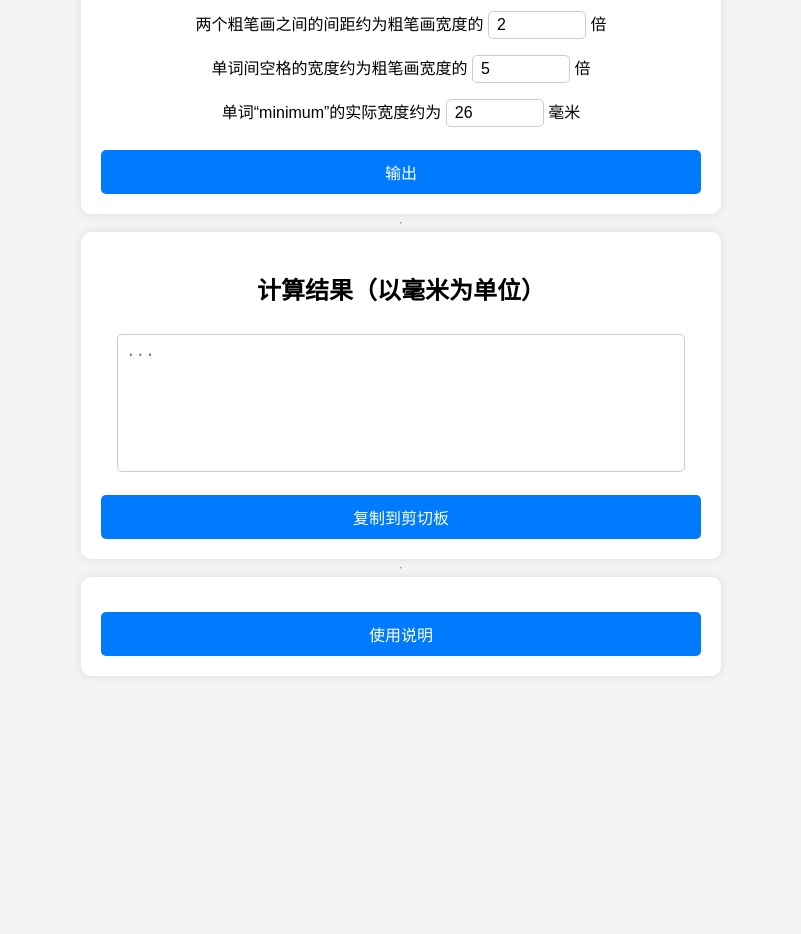
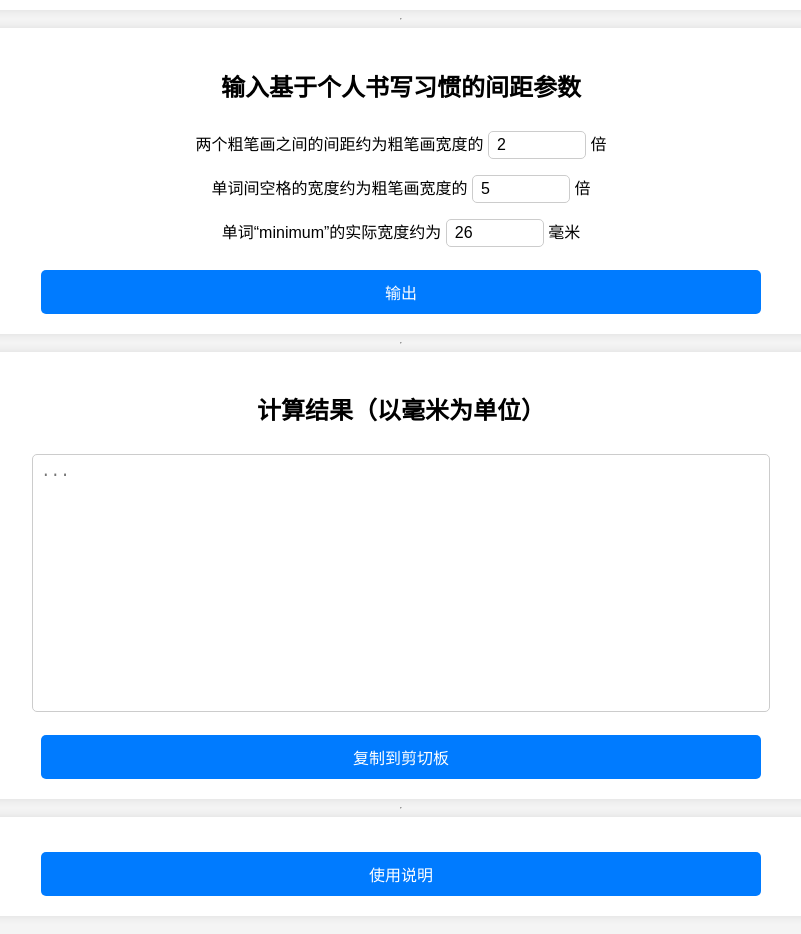
Before and after one commit to sil-z/calligraphy, a plain HTML site: page CenteredLayoutCalculator.html in a window 1280 px wide. Shown: the part 496-1430 px from the top of the page, without its empty margins (239-1040 px from the left). Before the commit the page ends 1200 px from the top, so only its background shows below. Drawn offline with Linux system fonts and the light colour scheme.

Commit message:
Update CenteredLayoutCalculator.html

```diff
--- a/CenteredLayoutCalculator.html
+++ b/CenteredLayoutCalculator.html
@@ -17,7 +17,6 @@
             color: #333;
         }
         .container {
-            width: 600px;
             display: block;
             gap: 40px;
             background: #fff;
@@ -25,13 +24,25 @@
             border-radius: 10px;
             box-shadow: 0 0 10px rgba(0, 0, 0, 0.1);
         }
+
+        @media (max-width: 599px) {
+            .container {
+                width: 100%;
+            }
+        }
+
+        @media (min-width: 600px) {
+            .container {
+                width: 800px;
+            }
+        }
         .section {
             display: flex;
             flex-direction: column;
             align-items: center;
         }
         textarea, input {
-            width: 550px;
+            width: 90%;
             margin: 8px 0;
             padding: 8px;
             border: 1px solid #ccc;
@@ -39,7 +50,7 @@
             font-size: 1rem;
         }
         textarea {
-            height: 120px;
+            height: 240px;
             resize: none;
         }
         button {
@@ -52,7 +63,7 @@
             border-radius: 5px;
             cursor: pointer;
             transition: background 0.3s;
-            width: 100%
+            width: 90%
         }
         button:hover {
             background-color: #0056b3;
@@ -157,7 +168,9 @@
     </div>
     <hr>
     <div class="container">
-        <button onclick="openModal()">使用说明</button>
+        <div class="section">
+            <button onclick="openModal()">使用说明</button>
+        </div>
     </div>
 
     <div class="modal-overlay" id="modalOverlay" onclick="closeModal(event)">
```
